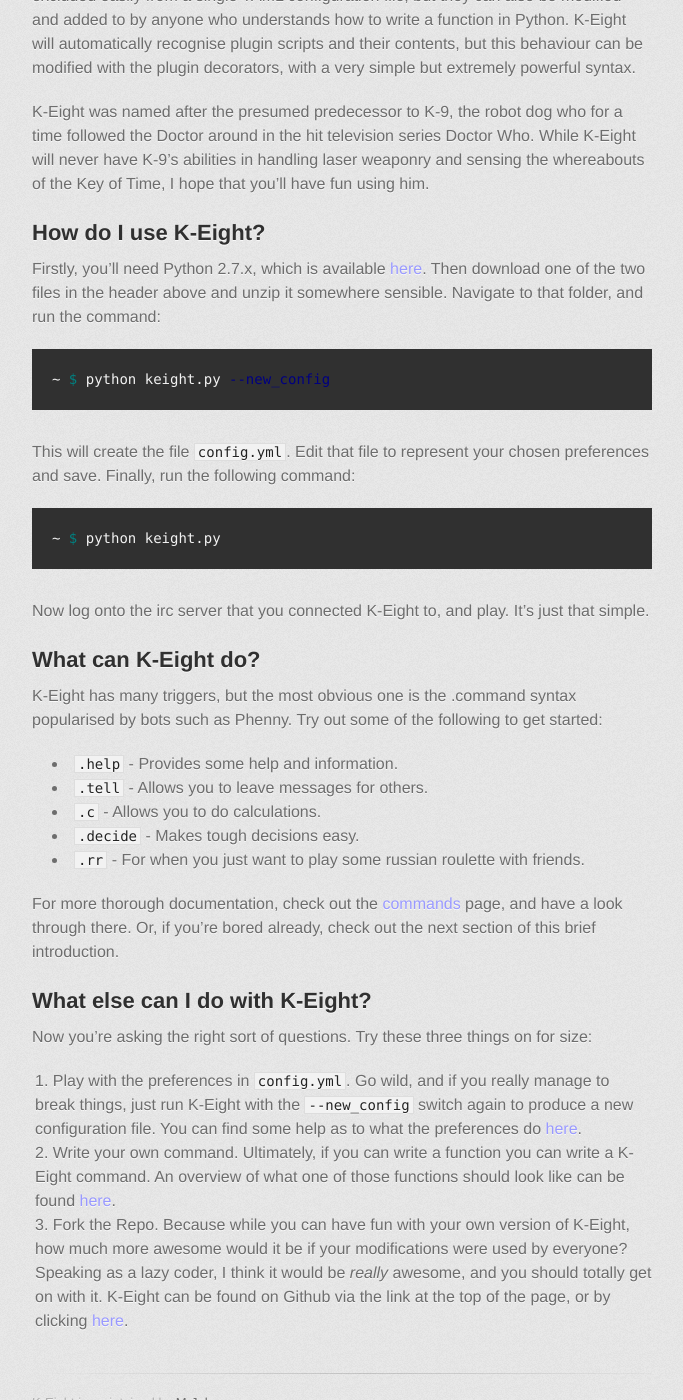
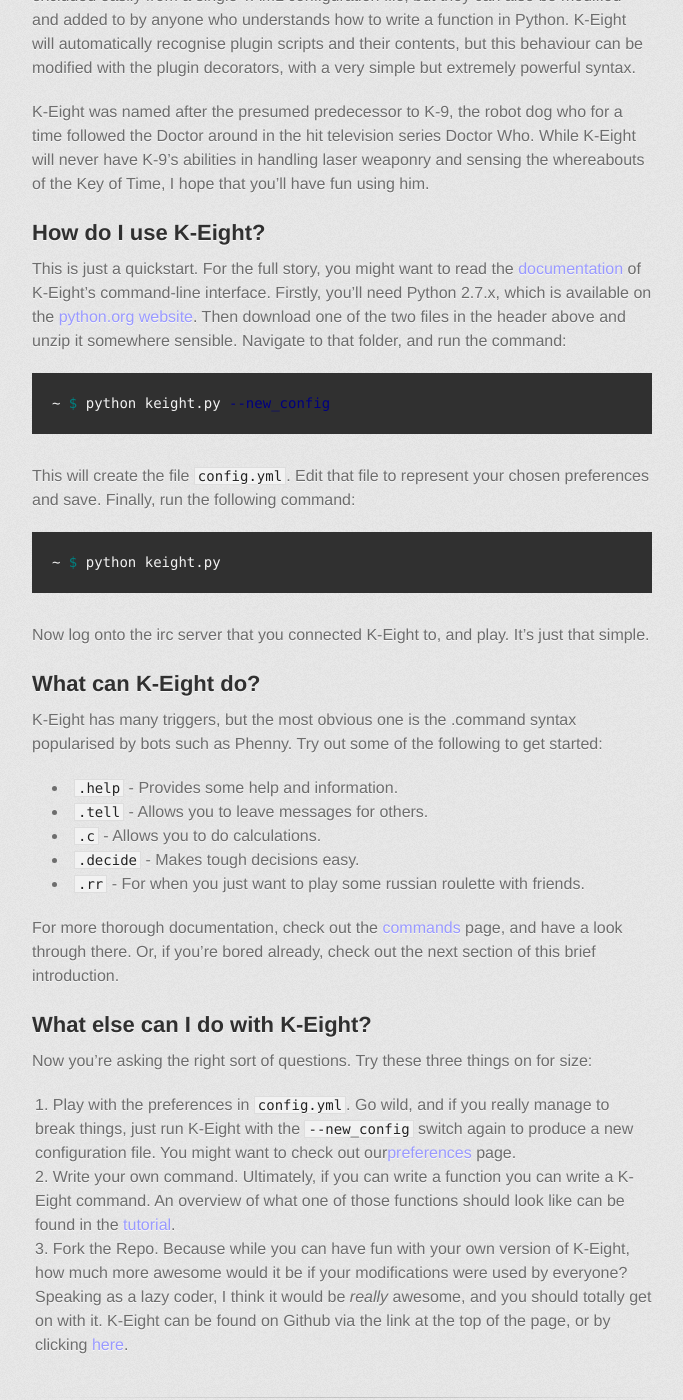
Before and after one commit to MrJohz/K-Eight, a Jekyll site: the page built from index.md, in a window 1280 px wide and 1400 px high, scrolled down 627 px. Shown: the whole window, without its empty margins (298-981 px from the left). Built offline with Jekyll 4.4.1, drawn with Linux system fonts in a browser that asks for light colours; some web fonts are replaced.

Commit message:
Added commands.md

```diff
--- a/index.md
+++ b/index.md
@@ -2,8 +2,7 @@
 layout: default
 ---
 
-> K-Eight is fast, easy to extend, friendly, and designed for everything from chatting to channel management.
-> Have fun.
+> K-Eight is fast, easy to extend, friendly, and designed for everything from chatting to channel management.  Have fun.
 
 ## What is K-Eight?
 K-Eight is a Python IRC bot designed by [myself][johz] using Evan Fosmark's [IRCUtils][ircutils] to deal with the IRC abstractions.  It is currently in the process of being padded out with extra features such as IRC logging and the whole host of commands and triggers that one expects from a fully-featured IRC bot.  However it is already a powerful tool, with its own internal logging system and a powerful toolkit.
@@ -16,7 +15,7 @@
 [ircutils]: <http://dev.guardedcode.com/projects/ircutils/>
 
 ## How do I use K-Eight?
-Firstly, you'll need Python 2.7.x, which is available [here][pydownload].  Then download one of the two files in the header above and unzip it somewhere sensible.  Navigate to that folder, and run the command:
+This is just a quickstart.  For the full story, you might want to read the [documentation][commandline] of K-Eight's command-line interface.  Firstly, you'll need Python 2.7.x, which is available on the [python.org website][pydownload].  Then download one of the two files in the header above and unzip it somewhere sensible.  Navigate to that folder, and run the command:
 
 {% highlight bash %}
 ~ $ python keight.py --new_config
@@ -47,10 +47,10 @@
 
 ## What else can I do with K-Eight?
 Now you're asking the right sort of questions.  Try these three things on for size:
-1. Play with the preferences in `config.yml`.  Go wild, and if you really manage to break things, just run K-Eight with the `--new_config` switch again to produce a new configuration file.  You can find some help as to what the preferences do [here][preferences].
-2. Write your own command.  Ultimately, if you can write a function you can write a K-Eight command.  An overview of what one of those functions should look like can be found [here][commandtutorial].
+1. Play with the preferences in `config.yml`.  Go wild, and if you really manage to break things, just run K-Eight with the `--new_config` switch again to produce a new configuration file.  You might want to check out our[preferences][] page.
+2. Write your own command.  Ultimately, if you can write a function you can write a K-Eight command.  An overview of what one of those functions should look like can be found in the [tutorial][].
 3. Fork the Repo.  Because while you can have fun with your own version of K-Eight, how much more awesome would it be if your modifications were used by everyone?  Speaking as a lazy coder, I think it would be *really* awesome, and you should totally get on with it.  K-Eight can be found on Github via the link at the top of the page, or by clicking [here][github].
 
 [preferences]: </preferences>
-[commandtutorial]: </tutorial>
+[tutorial]: </tutorial>
 [github]: <https://github.com/MrJohz/K-Eight>
```
Also changed, not shown: other parts of index.md (+1 -0 lines), commands.md (added, +14 -0 lines).
